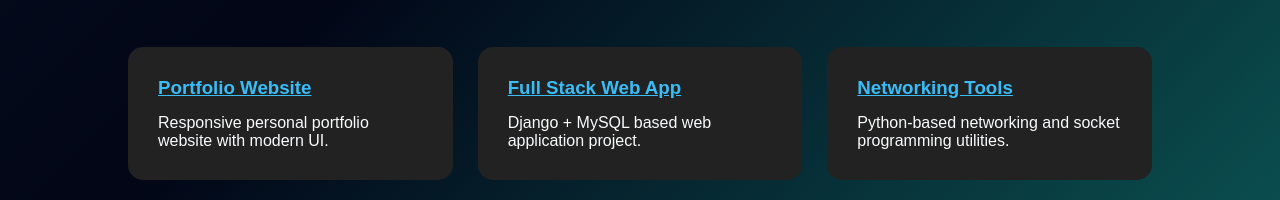
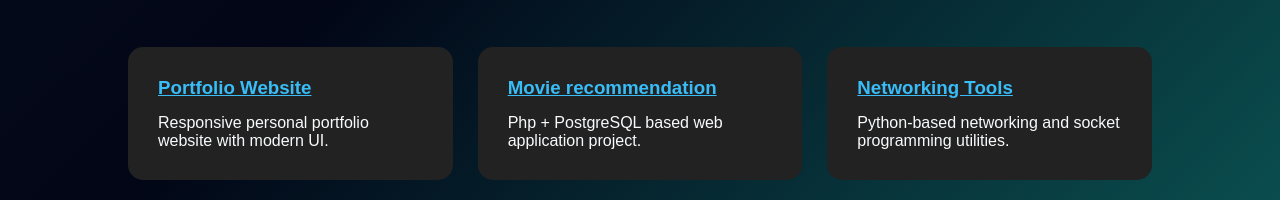
Before and after one commit to BiditDhungel/Personal_website, a plain HTML site: page index.html in a window 1280 px wide. Shown: the part 2468-2668 px from the top of the page. Drawn offline with Linux system fonts and the light colour scheme.

Commit message:
Change project title and description in index.html

```diff
--- a/index.html
+++ b/index.html
@@ -186,9 +186,9 @@
       </div>
 
       <div class="project-card">
-        <h3>Full Stack Web App</h3>
+        <h3>Movie recommendation</h3>
         <p>
-          Django + MySQL based web application project.
+          Php + PostgreSQL based web application project.
         </p>
       </div>
 
```
